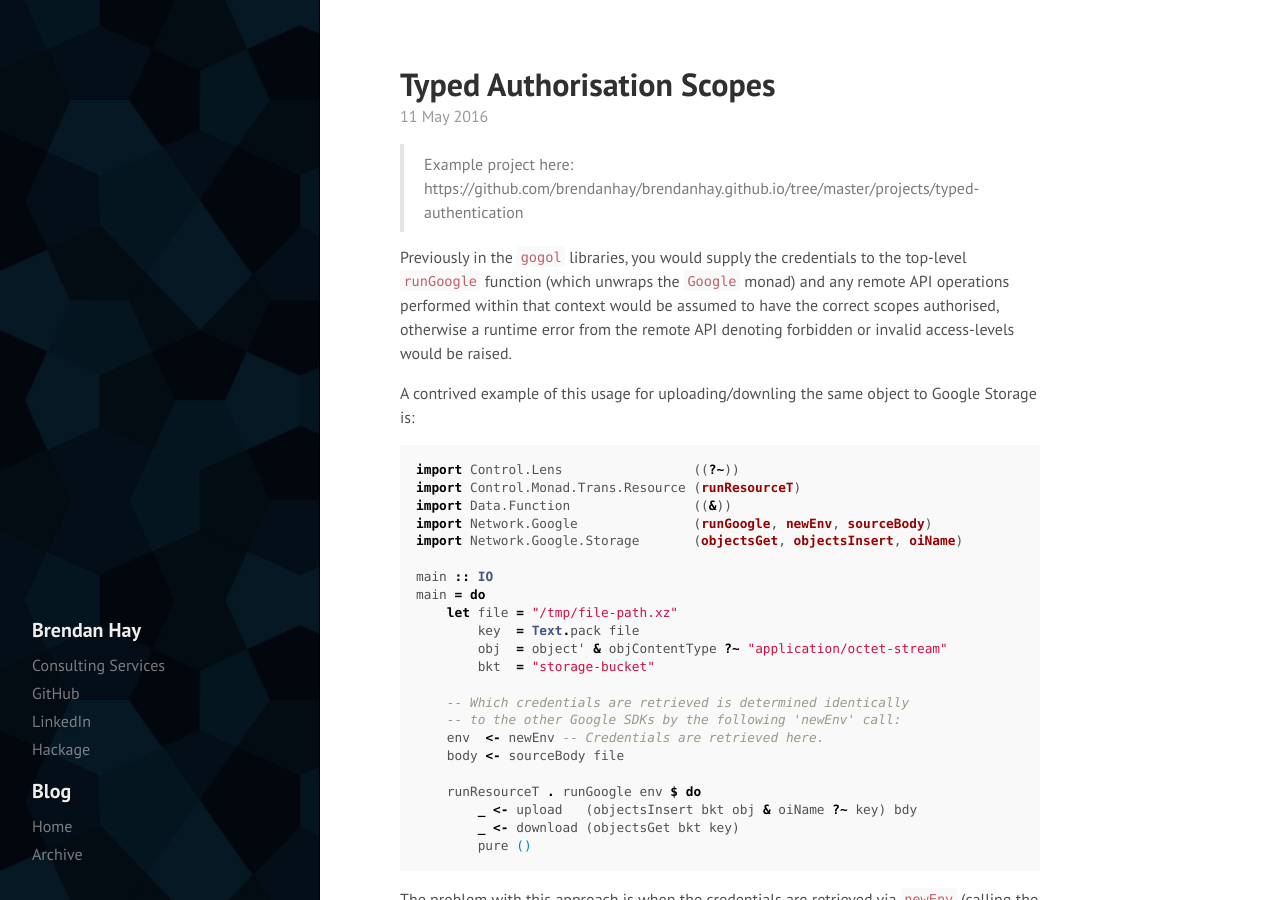
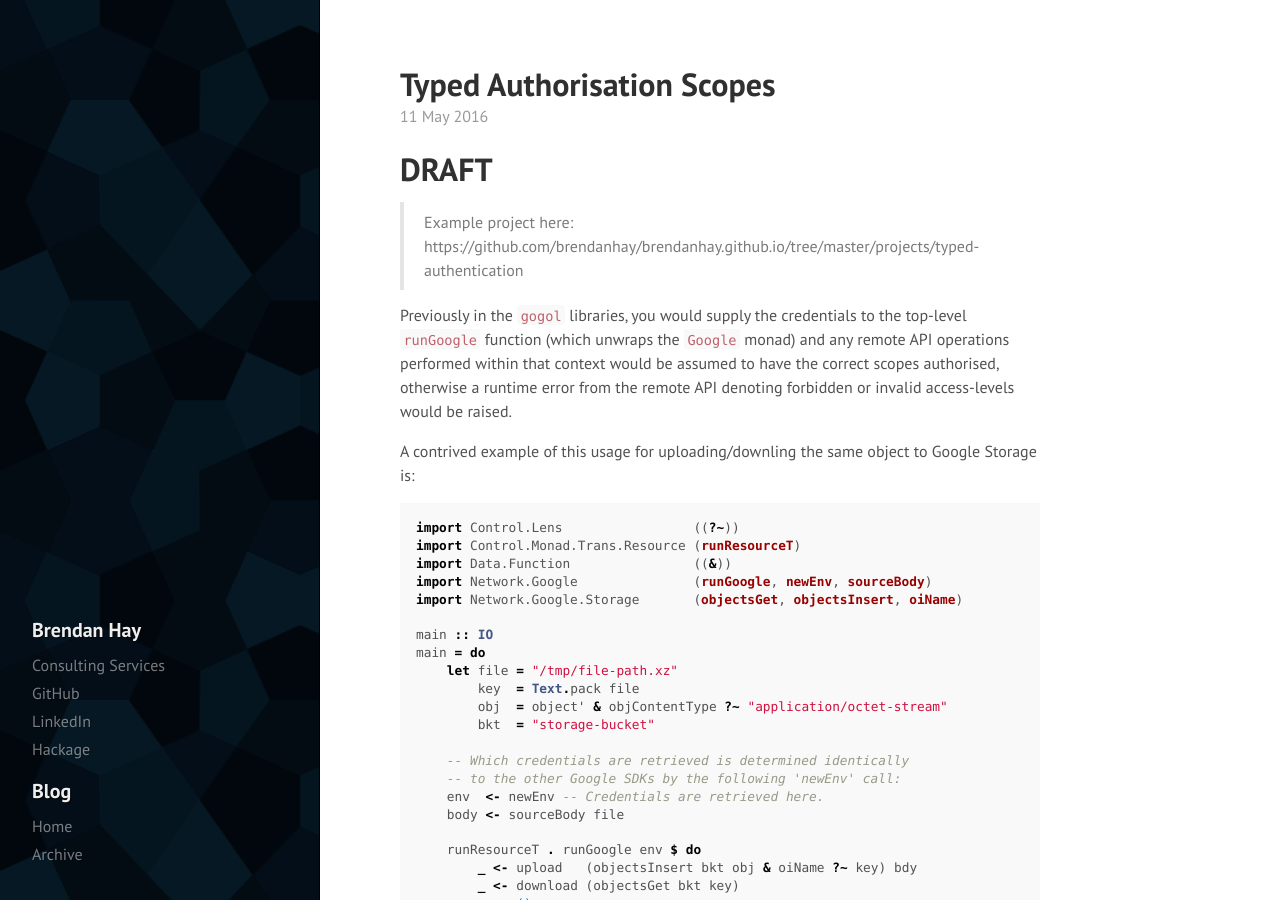
Before and after one commit to brendanhay/brendanhay.github.io, a Jekyll site: the page built from _posts/2016-05-11-typed-authentication.md, in a window 1280 px wide and 900 px high. Built offline with Jekyll 4.4.1, drawn with Linux system fonts in a browser that asks for light colours.

Commit message:
Draft notice

```diff
--- a/_posts/2016-05-11-typed-authentication.md
+++ b/_posts/2016-05-11-typed-authentication.md
@@ -3,6 +3,8 @@ draft: true
 layout: post
 title: Typed Authorisation Scopes
 ---
+
+# DRAFT
 
 > Example project here: https://github.com/brendanhay/brendanhay.github.io/tree/master/projects/typed-authentication
 
```
